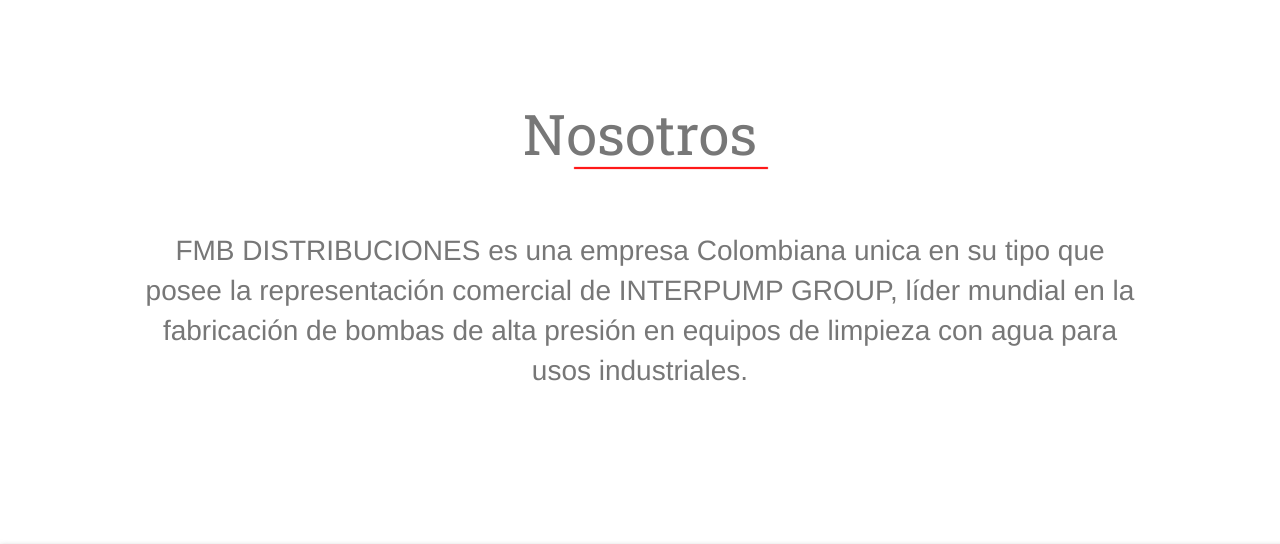
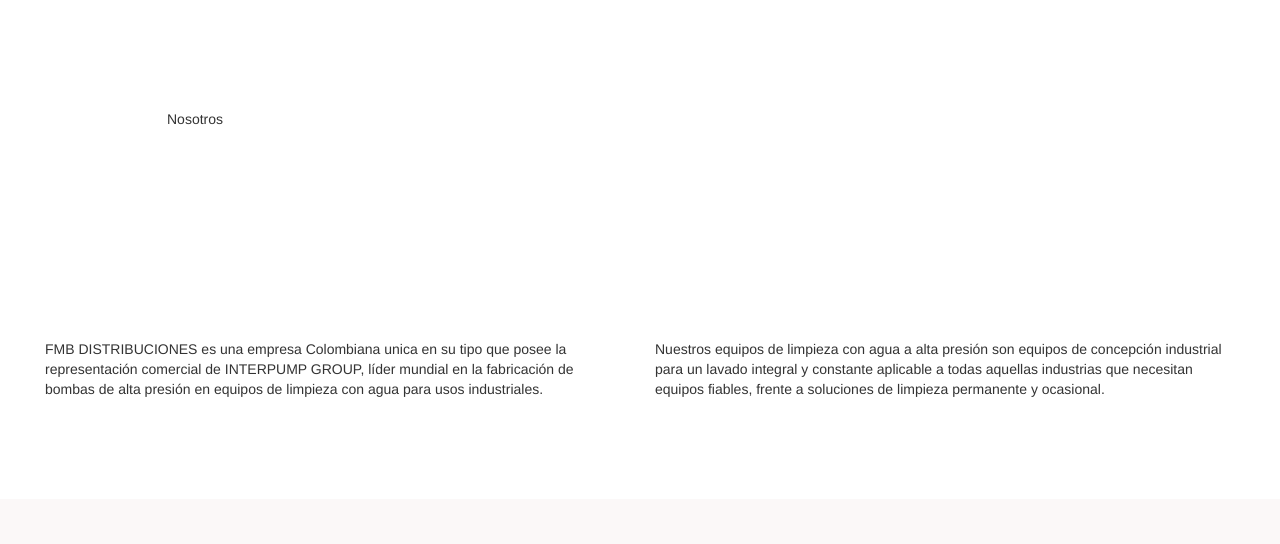
Before and after one commit to johany87/FMBDistribuciones, a PHP site: page / in a window 1280 px wide; the page is wider, and only the part inside the window is pictured. Shown: the part 451-995 px from the top of that part. After the commit the page ends 848 px from the top of that part, so only its background shows below. Run offline with PHP 8.4, Linux system fonts and the light colour scheme; some libraries are stand-ins or nearby versions.

Commit message:
Fixing div us
Fixing div us

```diff
--- a/css/main.css
+++ b/css/main.css
@@ -1,4 +1,6 @@
-
+body{
+  width: 100%;
+}
 @import url('https://fonts.googleapis.com/css?family=Roboto+Slab');
 .inter-stripe{
   margin: 2em;
@@ -9,8 +11,7 @@
   background-image: url("http://propertymaintenanceworks.com.au/wp-content/uploads/2015/09/macedon-plumber.png");
 }
 #second-stripe{
-  margin-top: 6em;
-  margin-bottom: 7em;
+  height: 300px;
 }
 #jb-first-stripe{
   height: 400px;
@@ -25,36 +26,40 @@
   margin-bottom: 3em;
 }
 #tittle-us{
-  font-size: 400%;
+  position: relative;
+  top: 120px;
+  left: 100px;
+  font-family: 'Roboto Slab', serif;
+  min-height: 100%;
+}
+#txt-us1{
+  font-family: 'Roboto Slab', serif;
+  margin-top: 2em;
+}
+#txt-us2{
   font-family: 'Roboto Slab', serif;
 }
-#txt-us{
-  margin-top: 2em;
-  font-size: 200%;
-}
 #hr-us{
-  top: 65px;
-  left: 575px;
-  position: absolute;
-  width: 15%;
+  position: relative;
+  top: 110px;
+  left: 100px;
+  width: 7%;
   border: 0;
   height: 0;
   box-shadow: 0 0 1px 1px red;
 }
 #third-stripe{
-  left: -30px;
-  width: 120%;
-  background-color: transparent;
+
+  height: 610px;
 }
 #img-info{
-  height: 600px;
-  filter: brightness(0.5);
-  filter: blur(3px);
+  margin: -50px;
+
 }
 #table-info{
   position: absolute;
-  top: 98px;
-  left: 300px;
+  top: 80px;
+  left: 270px;
   color: white;
 }
 td{
--- a/index.html
+++ b/index.html
@@ -6,6 +6,7 @@
   <link rel="stylesheet" href="css/bootstrap.min.css">
   <script type="text/javascript" src="js/bootstrap.min.js"></script>
   <script src="https://use.fontawesome.com/4b14611884.js"></script>
+  <link href="assets/css/bootstrap-responsive.css" rel="stylesheet">
   <!--OWN LINKS-->
   <link rel="stylesheet" href="css/main.css">
   <meta charset="UTF-8">
@@ -17,8 +18,8 @@
   <!-- -/-/-/-/-/-/-/-/-/-/-/-/-/-/ FIRST-STRIPE -/-/-/-/-/-/-/-/-/-/-/-/-/-/-/-/-/-/-/-/-/-/-/-/ -->
   <div iv class="container col-md-12" id="first-stripe">
     <br>
-    <div class="jumbotron" id="jb-first-stripe">
-      <img id="logo" src="img/general/LogoFMB.png" alt="Logo" class="col-md-8 col-md-offset-2">
+    <div id="jb-first-stripe">
+        <img id="logo" src="img/general/LogoFMB.png" alt="Logo" class="col-md-8 col-md-offset-2">
       <div class="col-md-10 col-md-offset-1 text-center text-muted" id="text-first-stripe">
         <h3>
           Hidrolavadoras <span>|</span>
@@ -35,51 +36,29 @@
   </div>
   <!-- /-/-/-/-/-/-/-/-/-/-/-/-/ END FIRST-STRIPE -/-/-/-/-/-/-/-/-/-/-/-/-/-/-/-/-/-/-/-/-/-/-/-/ -->
   <!-- /-/-/-/-/-/-/-/-/-/-/-/-/ SECOND-STRIPE -/-/-/-/-/-/-/-/-/-/-/-/-/-/-/-/-/-/-/-/-/-/-/-/ -->
-  <div class="container col-lg-12" id="second-stripe">
-    <h1 class="text-center text-muted" id="tittle-us">Nosotros</h1>
-    <hr id="hr-us">
-    <p class="col-md-10 text-center text-muted col-md-offset-1" id="txt-us">
-      FMB DISTRIBUCIONES es una empresa Colombiana unica en su tipo que posee la representación comercial de INTERPUMP GROUP,
-      líder mundial en la fabricación de bombas de alta presión en equipos de limpieza con agua para usos industriales.
-    </p>
-  </div>
-  <!-- /-/-/-/-/-/-/-/-/-/-/-/-/ END SECOND-STRIPE -/-/-/-/-/-/-/-/-/-/-/-/-/-/-/-/-/-/-/-/-/-/-/-/ -->
-  <!-- /-/-/-/-/-/-/-/-/-/-/-/-/ SECOND-STRIPE -/-/-/-/-/-/-/-/-/-/-/-/-/-/-/-/-/-/-/-/-/-/-/-/ -->
-  <div class="jumbotron col-md-12" id="third-stripe">
-    <img class="col-md-12" src="http://www.engchou.com/i/2016/11/rain-city-wallpaper-desktop.jpg" alt="bg" id="img-info">
-    <table class="container" id="table-info">
-      <tbody class="col-md-10">
-        <tr class="row">
-          <td class="col-md-6" id="td1">
-            <p class="text-center">
-              <i class="fa fa-map-marker fa-2x" aria-hidden="true"></i>
-            </p>
-            <p class="text-center">Carrera 74B # 24D - 78 Br. Modelia <br> Bogotá, Colombia </p>
-          </td>
-          <td class="col-md-6" id="td2">
-            <p class="text-center">
-              <i class="fa fa-envelope fa-2x" aria-hidden="true"></i>
-            </p>
-            <p class="text-center">fmbdistribuciones@hotmail.com</p>
+  <div class="container col-md-12" id="second-stripe">
+    <table>
+      <tbody class="col-md-12">
+        <tr class="col-md-12 text-center">
+          <td>
+            <p> Nosotros </p>
           </td>
         </tr>
-        <tr class="row">
-          <td class="col-md-6" id="td3">
-            <p class="text-center">
-              <i class="fa fa-phone-square fa-2x" aria-hidden="true"></i>
-            </p>
-            <p class="text-center">+57 1 4773828 <br> +57 1 2630721</p>
+        <tr>
+          <td class="col-md-6">
+            <p>FMB DISTRIBUCIONES es una empresa Colombiana unica en su tipo que posee la representación
+              comercial de INTERPUMP GROUP, líder mundial en la fabricación de bombas de alta presión en
+              equipos de limpieza con agua para usos industriales.</p>
           </td>
-          <td class="col-md-6" id="td4">
-            <p class="text-center">
-              <i class="fa fa-mobile fa-3x" aria-hidden="true"></i>
-            </p>
-            <p class="text-center"> 3112190408 | 314 4525863 <br> 310 5636374</p>
+          <td class="col-md-6">
+            <p>Nuestros equipos de limpieza con agua a alta presión son equipos de concepción industrial para un lavado
+            integral y constante aplicable a todas aquellas industrias que necesitan equipos fiables, frente a
+            soluciones de limpieza permanente y ocasional.</p>
           </td>
         </tr>
       </tbody>
     </table>
   </div>
-  <!-- /-/-/-/-/-/-/-/-/-/-/-/-/ END SECOND-STRIPE -/-/-/-/-/-/-/-/-/-/-/-/-/-/-/-/-/-/-/-/-/-/-/-/ -->
+  <!-- /-/-/-/-/-/-/-/-/-/-/-/-/ END SECOND-STRIPE -/-/-/-/-/-/-/-/-/-/-/-/-/-/-/-/-/-/-/-/-/-/-/-/   -->
 </body>
 </html>
```
Also changed, not shown: text.txt (+46 -18 lines), 1 other file.
